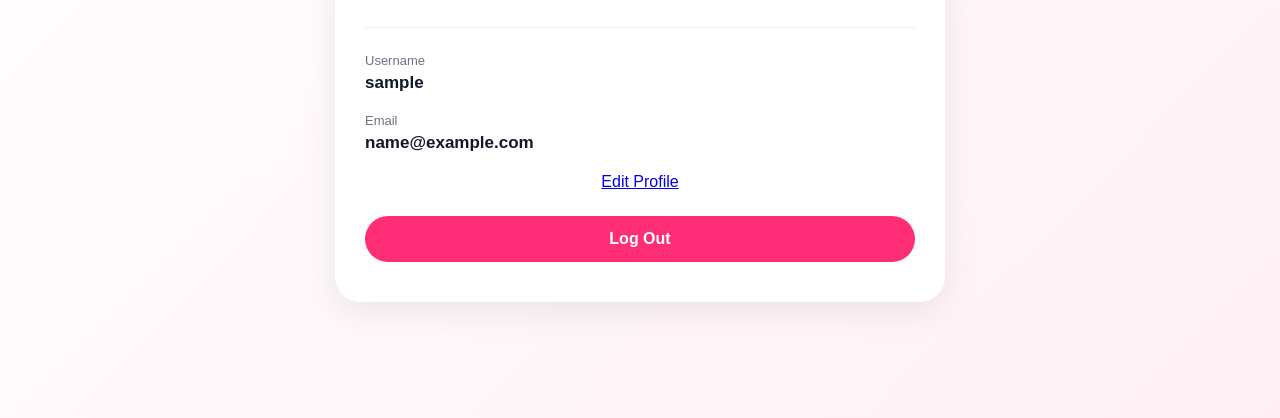
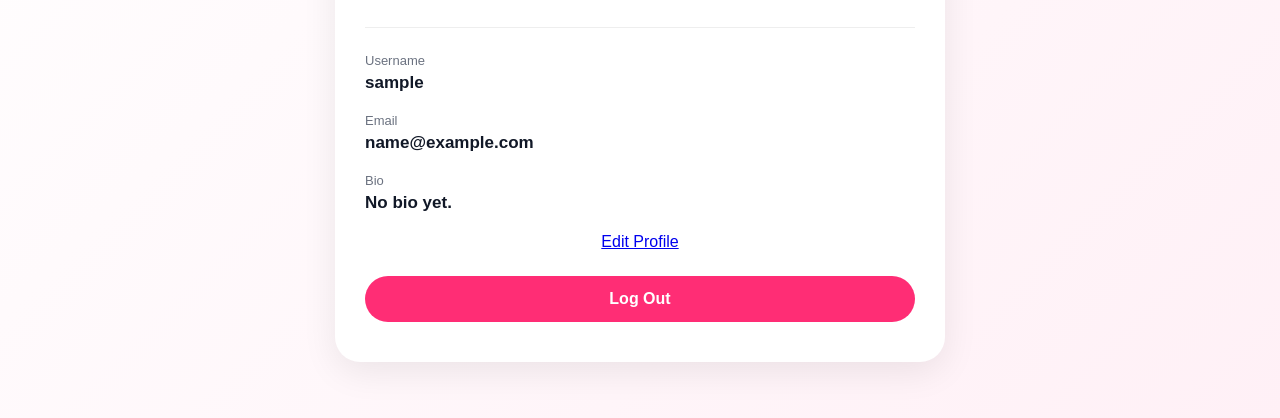
Before and after one commit to mutonipapias40-sys/XLOVE, a website: page profile.html in a window 1280 px wide. Shown: the part 376-794 px from the top of the page. Drawn offline with Linux system fonts and the light colour scheme; sample sign-in values are in the browser's storage.

Commit message:
Display user bio on profile

```diff
--- a/profile.html
+++ b/profile.html
@@ -159,7 +159,12 @@
                         user@example.com
                     </div>
                 </div>
-
+<div class="info-item">
+    <div class="label">Bio</div>
+    <div class="value" id="bioInfo">
+        No bio yet.
+    </div>
+</div>
             </div>
             <a href="edit-profile.html" class="edit-profile">
     Edit Profile
@@ -193,7 +198,8 @@
 
             document.getElementById("emailInfo").textContent =
                 user.email;
-
+document.getElementById("bioInfo").textContent =
+    user.bio || "No bio yet.";
             document.getElementById("avatar").textContent =
                 user.username.charAt(0).toUpperCase();
         }
```
